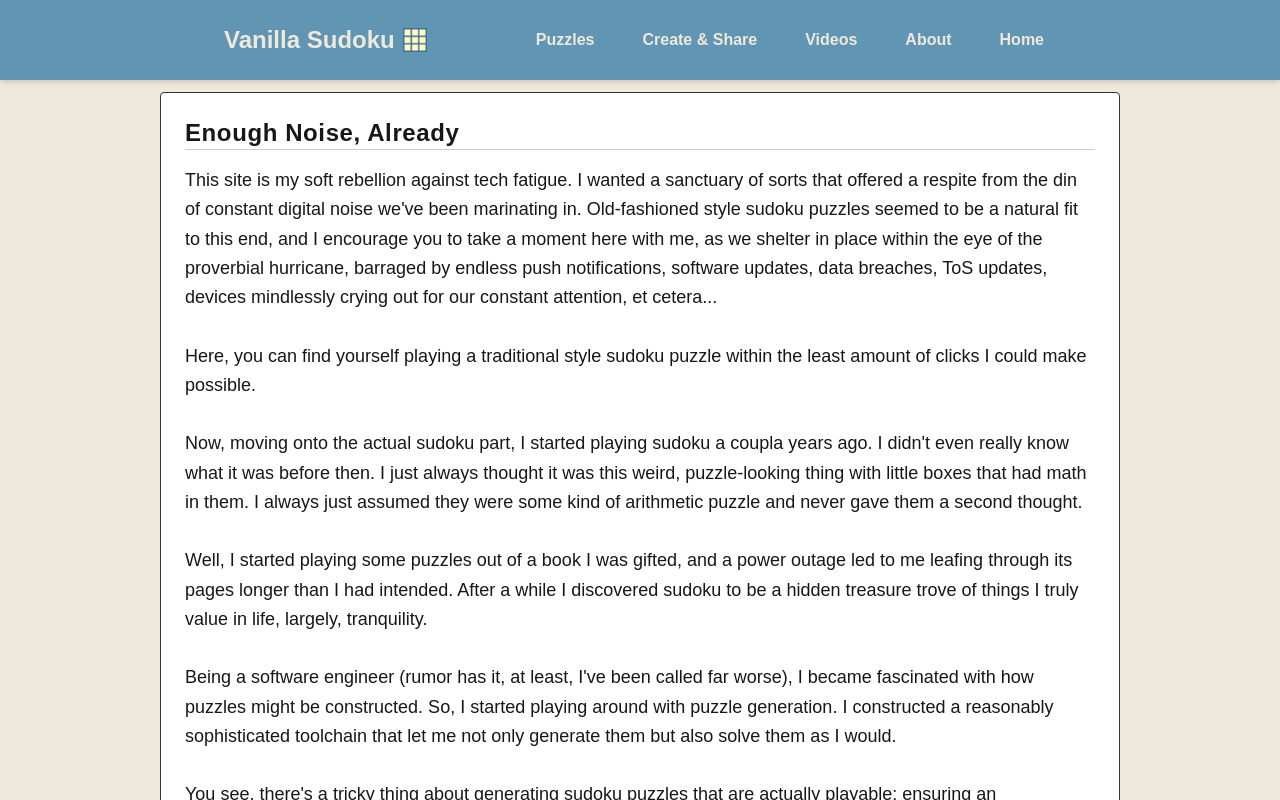
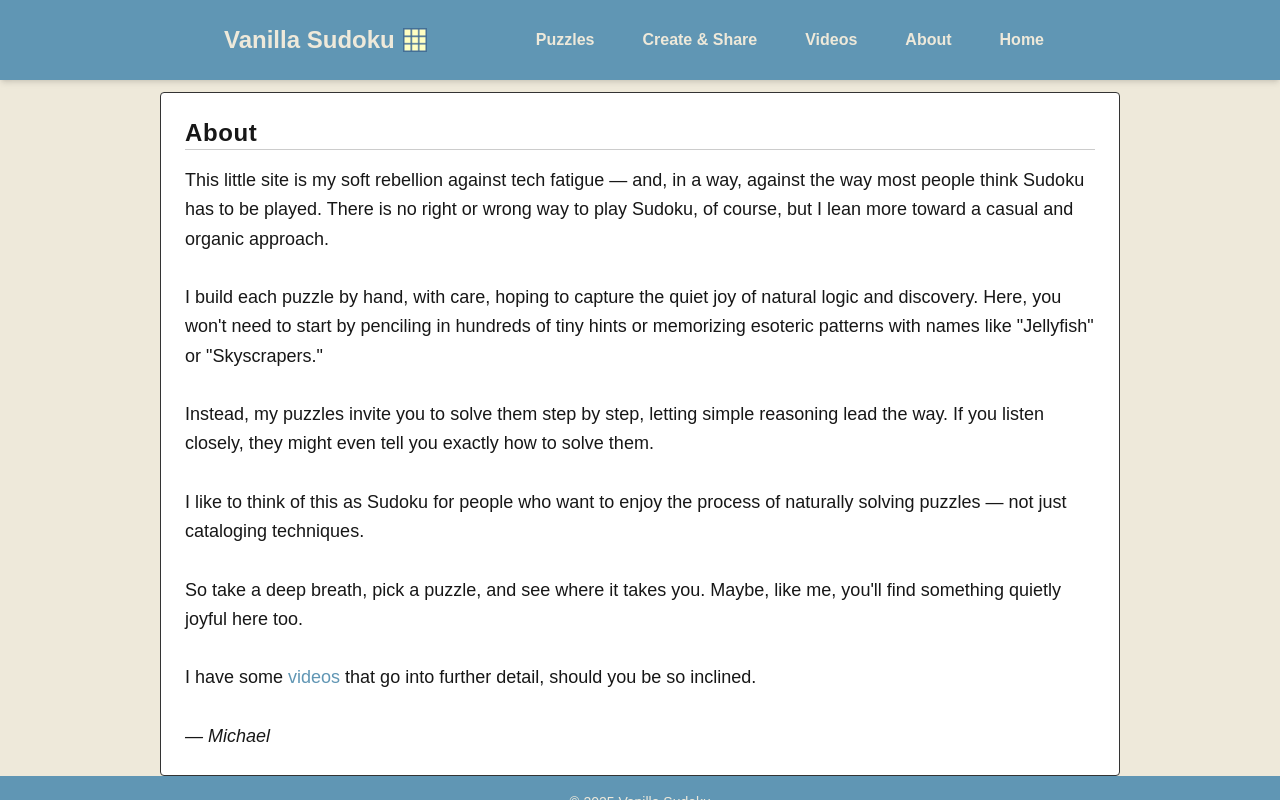
Before and after one commit to horkage/vanilla-sudoku-fe, a Next.js app: page /about in a window 1280 px wide. Shown: the top 800 px of the page. Built offline with nearby package versions, Linux system fonts and the light colour scheme.

Commit message:
changed wording on homepage and about page to reflect a more accurate positioning

```diff
--- a/src/app/about/page.tsx
+++ b/src/app/about/page.tsx
@@ -8,25 +8,21 @@ export default function About() {
     <main className="bg-[#EEE9DA]">
       <div className="flex justify-center items-start">
         <div className="relative w-[90%] md:w-[75%] mt-3 p-6 overflow-hidden border border-[#333333] rounded bg-white">
-          <h1 className="text-xl md:text-2xl font-bold mb-4 tracking-wide border-b border-[#CCC]">Enough Noise, Already</h1>
+          <h1 className="text-xl md:text-2xl font-bold mb-4 tracking-wide border-b border-[#CCC]">About</h1>
           <div className="text-base md:text-lg leading-relaxed">
-            This site is my soft rebellion against tech fatigue. I wanted a sanctuary of sorts that offered a respite from the din of constant digital noise we&apos;ve been marinating in. Old-fashioned style sudoku puzzles seemed to be a natural fit to this end, and I encourage you to take a moment here with me, as we shelter in place within the eye of the proverbial hurricane, barraged by endless push notifications, software updates, data breaches, ToS updates, devices mindlessly crying out for our constant attention, et cetera...
+            This little site is my soft rebellion against tech fatigue &mdash; and, in a way, against the way most people think Sudoku has to be played. There is no right or wrong way to play Sudoku, of course, but I lean more toward a casual and organic approach.
             <br /><br />
-            Here, you can find yourself playing a traditional style sudoku puzzle within the least amount of clicks I could make possible.
+            I build each puzzle by hand, with care, hoping to capture the quiet joy of natural logic and discovery. Here, you won&apos;t need to start by penciling in hundreds of tiny hints or memorizing esoteric patterns with names like &quot;Jellyfish&quot; or &quot;Skyscrapers.&quot;
             <br /><br />
-            Now, moving onto the actual sudoku part, I started playing sudoku a coupla years ago. I didn&apos;t even really know what it was before then. I just always thought it was this weird, puzzle-looking thing with little boxes that had math in them. I always just assumed they were some kind of arithmetic puzzle and never gave them a second thought.
+            Instead, my puzzles invite you to solve them step by step, letting simple reasoning lead the way. If you listen closely, they might even tell you exactly how to solve them.
             <br /><br />
-            Well, I started playing some puzzles out of a book I was gifted, and a power outage led to me leafing through its pages longer than I had intended. After a while I discovered sudoku to be a hidden treasure trove of things I truly value in life, largely, tranquility.
+            I like to think of this as Sudoku for people who want to enjoy the process of naturally solving puzzles &mdash; not just cataloging techniques.
             <br /><br />
-            Being a software engineer (rumor has it, at least, I&apos;ve been called far worse), I became fascinated with how puzzles might be constructed. So, I started playing around with puzzle generation. I constructed a reasonably sophisticated toolchain that let me not only generate them but also solve them as I would.
+            So take a deep breath, pick a puzzle, and see where it takes you. Maybe, like me, you&apos;ll find something quietly joyful here too.
             <br /><br />
-            You see, there&apos;s a tricky thing about generating sudoku puzzles that are actually playable: ensuring an unambiguous grid. It&apos;s ok if you don&apos;t know what that means, I didn&apos;t know what it was either until I started generating things at random and throwing them at the wall. It is then that I understood that generating solvable sudoku puzzles took a little more finesse and panache than random chance and brute-force. I hope you can sense the care that went into some of these puzzles as you play them.
+            I have some <a className="text-[#6096B4]" href="https://www.youtube.com/@vanillasudoku" target="_blank">videos</a> that go into further detail, should you be so inclined.
             <br /><br />
-            I did not look up how &ldquo;Big Sudoku&ldquo; does it, nor have I sourced anyone else&apos;s work. All my puzzles are home-grown in my own personal vacuum, and hosted entirely by me. And here I am. I&apos;m still striving for generating the perfect puzzle, but in the meantime, there&apos;s no reason you can&apos;t play along with me during this unexpectedly fascinating journey.
-            <br /><br />
-            I have some <a className="text-[#6096B4]" href="https://www.youtube.com/@vanillasudoku" target="_blank">videos</a> you can watch that can explain things better than I could here.
-            <br /><br />
-            I hope to see you in a park, working a puzzle, under your favorite tree. Silencing your phone is encouraged but not required.
+            <i>&mdash; Michael</i>
           </div>
         </div>
       </div>
--- a/src/app/page.tsx
+++ b/src/app/page.tsx
@@ -17,9 +17,11 @@ export default function Home() {
 
           {/* Foreground Content */}
           <div className="relative z-20 text-[#333333]">
-            <h1 className="text-xl md:text-2xl font-bold mb-4 tracking-wide border-b border-[#CCC]">Old Fashioned Sudoku Puzzles</h1>
+            <h1 className="text-xl md:text-2xl font-bold mb-4 tracking-wide border-b border-[#CCC]">The Quiet Joy of Natural Logic and Discovery</h1>
             <div className="text-base md:text-lg leading-relaxed">
-              I didn&apos;t even know what sudoku was until a couple of years ago. I started puttering at it in some puzzle books and found that I started to really like the game a lot, and, now I&apos;m making my own puzzles. I believe that there could very well be a hidden sudoku player within you that you just haven&apos;t met yet - because that&apos;s what happened with me.<br /><br />My hope is that I can shine you on to sudoku if you&apos;re new to it, and hopefully show things from a different, yet useful perspective to veterans as well.<br /><br /><Link className="vs-link" href="/puzzles">All of my puzzles</Link> are home-made and are designed to be enjoyed the way I enjoy sudoku: with minimal digital fuss and a nod towards analog play. Here, watch this thing:
+              My puzzles are home-made and crafted to be enjoyed through simple, natural progression. You won&apos;t need to pencil in every hint or chase after arcane patterns &mdash; though you&apos;re always free to do so if you wish!
+
+              Here, puzzles unfold at their own pace. And if you listen closely, they&apos;ll tell you exactly how to solve them.
               <br />
 
               <div className="mt-4 flex justify-center">
```
